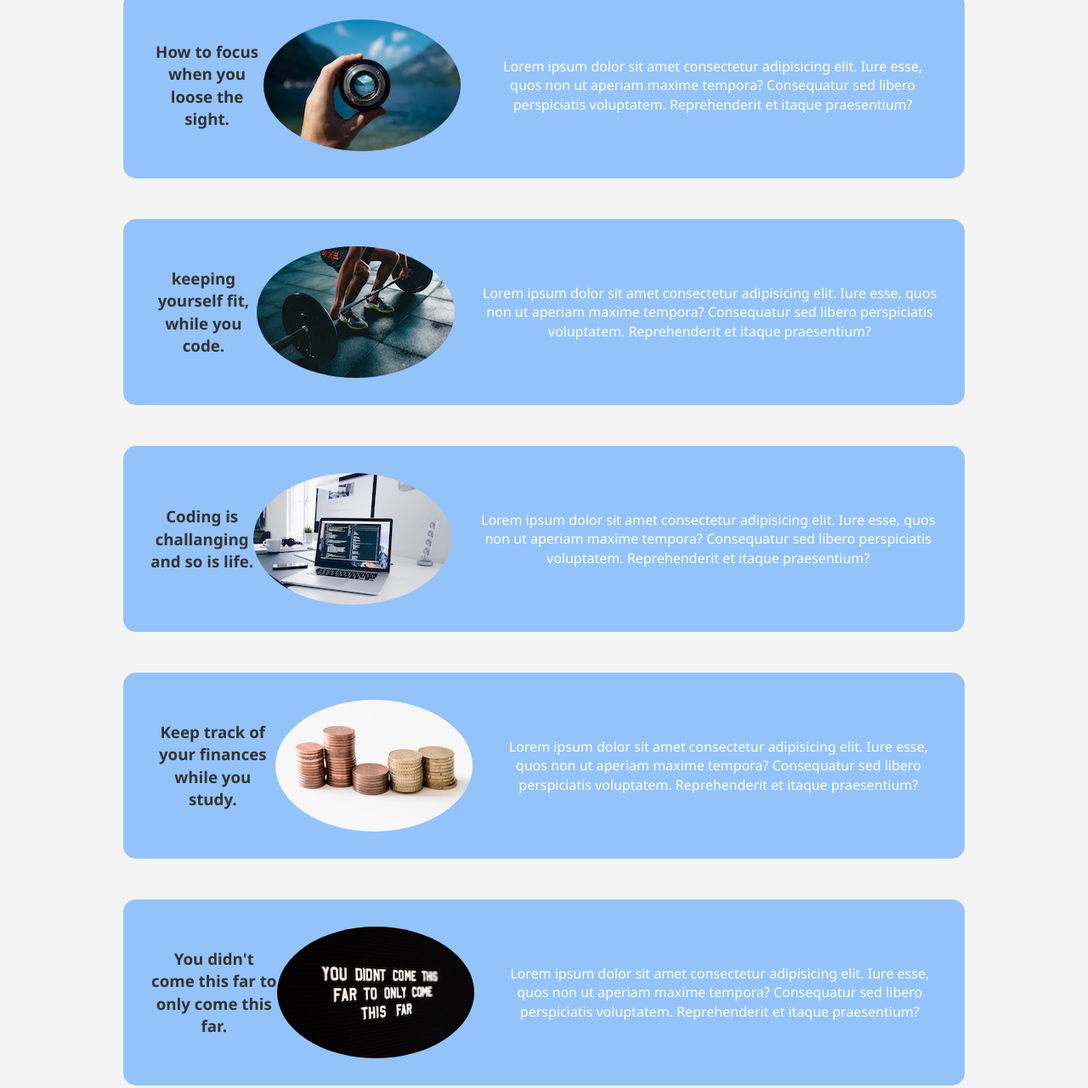
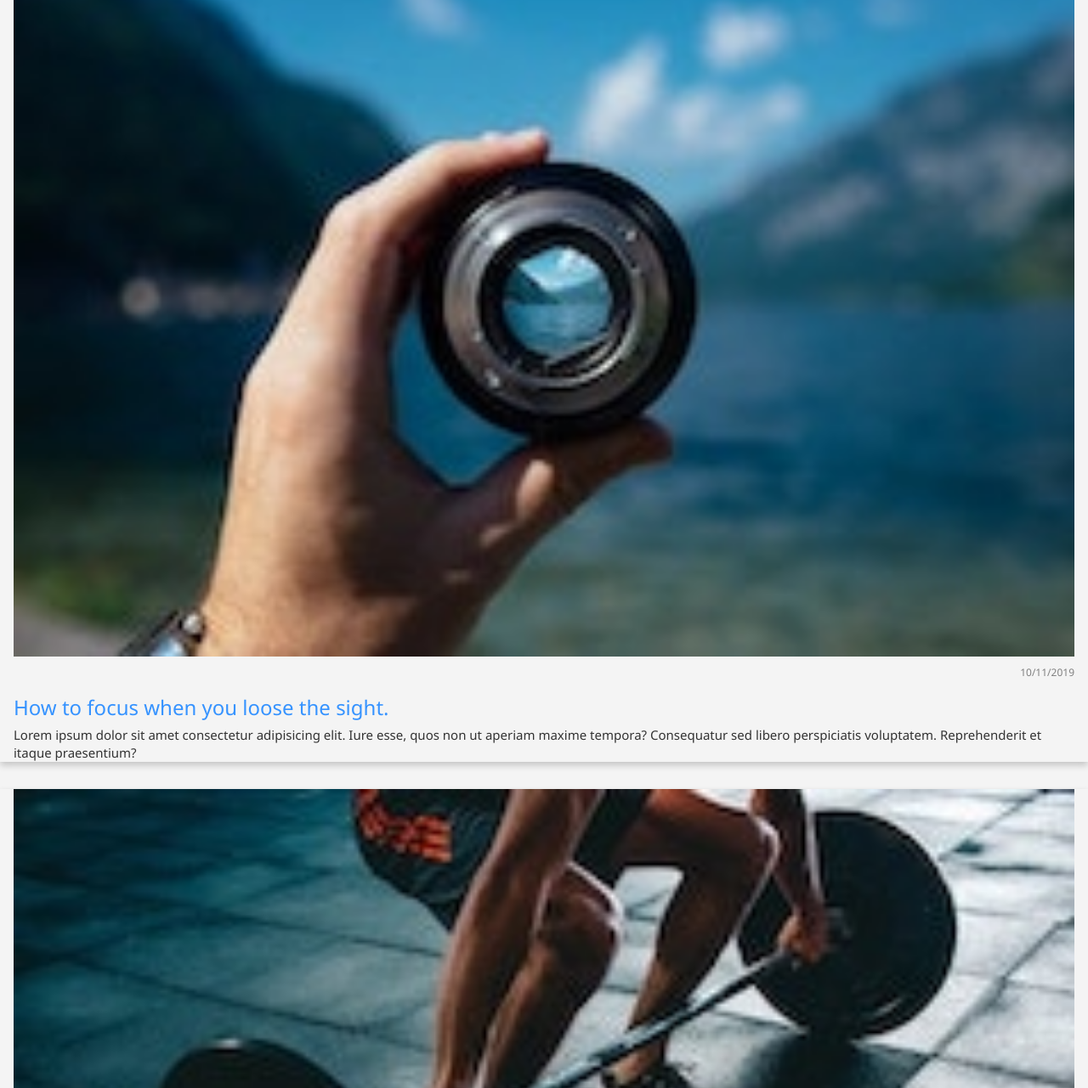
Before and after one commit to Niraj-Amatya/Niraj-Amatya.github.io, a plain HTML site: page src/blog.html in a window 1280 px wide. Shown: the part 206-1487 px from the top of the page at 85% size. Drawn offline with Linux system fonts and the light colour scheme.

Commit message:
changing the look and view of blog post in the mobile view

```diff
--- a/src/_blog.scss
+++ b/src/_blog.scss
@@ -1,79 +1,142 @@
-#blog {
+// #blog {
 
-// width for whole box
-.boxes {
-    margin: 5%;
-    text-align: center;
+// // width for whole box
+// .boxes {
+//     margin: 5%;
+//     text-align: center;
 
-}
+// }
 
-// background color
+// // background color
 
-    .box {
-        background: rgba($secondary-color, 0.5);
-    }
+//     .box {
+//         background: #fff;
+//     }
 
-    .text-primary {
-        @include text-primary;
-    }
+//     .text-primary {
+//         @include text-primary;
+//     }
 
-    .container {
-        @include container;
-    }
 
-    h2 {
-        text-align: center;
-        font-size: 4rem;
-        margin-bottom: 3rem;
-        // color:
-    }
+
+//     h2 {
+//         text-align: center;
+//         font-size: 4rem;
+//         margin-bottom: 3rem;
+//         // color:
+//     }
 
 
 
 
 
-    .box:first-child, .box:nth-child(2), .box:nth-child(3), .box:nth-child(4) {
-        margin-bottom: 3rem;
-    }
+//     .box:first-child, .box:nth-child(2), .box:nth-child(3), .box:nth-child(4) {
+//         margin-bottom: 3rem;
+//     }
 
-    .box img {
-        border-radius: 50%;
-        margin-right: 2rem;
+//     .box img {
+//         border-radius: 50%;
+//         margin-right: 2rem;
 
-    }
+//     }
 
 
-    p {
-        color: #fff;
-        justify-content: center;
-    }
+//     p {
+//         color: $nav-color;
+//         justify-content: center;
+//     }
 
 
-}
+// }
 
-// desktop
+// // desktop
 
-@media only screen and (min-width: 900px) {
+// @media only screen and (min-width: 900px) {
 
-    .boxes {
-        display: flex;
-        flex-direction: column;
-        flex-wrap: wrap;
-    }
+//     .boxes {
+//         display: flex;
+//         flex-direction: column;
+//         flex-wrap: wrap;
+//     }
 
 
 
-    .box {
+//     .box {
 
-        display: flex;
-        padding: 2rem;
-        align-items: center;
-        border-radius: 15px;
+//         display: flex;
+//         padding: 2rem;
+//         align-items: center;
+//         border-radius: 15px;
 
+
+
+//     }
+
+
+
+// }
+
+
+
+#blog {
+    // .container {
+    //     max-width: 600px;
+    //     margin: auto;
+    // }
+
+    h2 {
+
+        font-size: 2rem;
+        text-align: center;
+        margin-top: 1rem;
+        font-weight: 550;
 
 
     }
 
+    .boxes {
+        display: flex;
+        flex-wrap: wrap;
+        flex-direction: column;
+        margin-top: 2rem;
 
 
+    }
+
+    .card {
+        box-shadow: 0 4px 8px 0 rgba(0, 0, 0, 0.2);
+        margin-bottom: 2rem;
+        // border: 1px solid $nav-color ;
+        width: 100%
+
+
+    }
+
+    img {
+        padding: 0 16px;
+    }
+
+    .box  {
+        padding: 0 16px;
+
+
+
+        h2{
+            color: $secondary-color;
+            text-align: left;
+            font-size: 1.5rem;
+        }
+
+
+        p {
+            font-size: 15px;
+            margin-top: 5px
+        }
+
+        .p-color {
+            color: grey;
+            text-align: right;
+            font-size: 12px;
+        }
+    }
 }
--- a/src/blog.html
+++ b/src/blog.html
@@ -44,40 +44,57 @@
 
                 <div class="boxes">
 
+                    <div class="card">
+
+                            <img src="./images/blog1.jpg" alt="Blog 1" style="width:100%">
                             <div class="box">
-                            <h3 class="blog-head"> How to focus when you loose the sight.</h3>
+                                <p class="p-color">10/11/2019</p>
 
-                        <img src="./images/blog1.jpg" alt="Blog 1">
+                                 <h2> How to focus when you loose the sight.</h2>
+
+                                 <p>Lorem ipsum dolor sit amet consectetur adipisicing elit. Iure esse, quos non ut aperiam maxime tempora? Consequatur sed libero perspiciatis voluptatem. Reprehenderit et itaque praesentium?</p>
+                            </div>
+
+                    </div>
+
+
+                    <div class="card">
+                            <img src="./images/blog2.jpg" alt="Blog 1" style="width:100%">
+                            <div class="box">
+                                    <p class="p-color">17/11/2019</p>
+
+                                 <h2> How to focus when you loose the sight.</h2>
 
                                  <p>Lorem ipsum dolor sit amet consectetur adipisicing elit. Iure esse, quos non ut aperiam maxime tempora? Consequatur sed libero perspiciatis voluptatem. Reprehenderit et itaque praesentium?</p>
                             </div>
 
 
+                    </div>
+                    <div class="card">
+                            <img src="./images/blog3.jpg" alt="Blog 1" style="width:100%">
+                            <div class="box">
+                                    <p class="p-color">10/12/2019</p>
+                                 <h2> How to focus when you loose the sight.</h2>
 
-                    <div class="box">
-                            <h3 class="blog-head">keeping yourself fit, while you code.</h3>
-
-                        <img src="./images/blog2.jpg" alt="Blog 2">
                                 <p>Lorem ipsum dolor sit amet consectetur adipisicing elit. Iure esse, quos non ut aperiam maxime tempora? Consequatur sed libero perspiciatis voluptatem. Reprehenderit et itaque praesentium?</p>
                             </div>
 
+                    </div>
+
+                    <div class="card">
+                            <img src="./images/blog3.jpg" alt="Blog 1" style="width:100%">
                             <div class="box">
-                            <h3 class="blog-head"> Coding is challanging and so is life.</h3>
-                        <img src="./images/blog3.jpg" alt="Blog 3">
+                                    <p class="p-color">15/12/2019</p>
+                                 <h2> How to focus when you loose the sight.</h2>
+
                                 <p>Lorem ipsum dolor sit amet consectetur adipisicing elit. Iure esse, quos non ut aperiam maxime tempora? Consequatur sed libero perspiciatis voluptatem. Reprehenderit et itaque praesentium?</p>
                             </div>
 
-                    <div class="box">
-                            <h3 class="blog-head">Keep track of your finances while you study.</h3>
-                        <img src="./images/blog4.jpg" alt="Blog 3">
-                        <p>Lorem ipsum dolor sit amet consectetur adipisicing elit. Iure esse, quos non ut aperiam maxime tempora? Consequatur sed libero perspiciatis voluptatem. Reprehenderit et itaque praesentium?</p>
                     </div>
 
-                    <div class="box">
-                            <h3 class="blog-head">You didn't come this far to only come this far.</h3>
-                        <img src="./images/blog5.jpg" alt="Blog 3">
-                        <p>Lorem ipsum dolor sit amet consectetur adipisicing elit. Iure esse, quos non ut aperiam maxime tempora? Consequatur sed libero perspiciatis voluptatem. Reprehenderit et itaque praesentium?</p>
-                    </div>
+
+
+
                 </div>
             </div>
 
```
Also changed, not shown: src/styles.css, 2 other files. Lines whose indentation alone changed are shown as unchanged.
